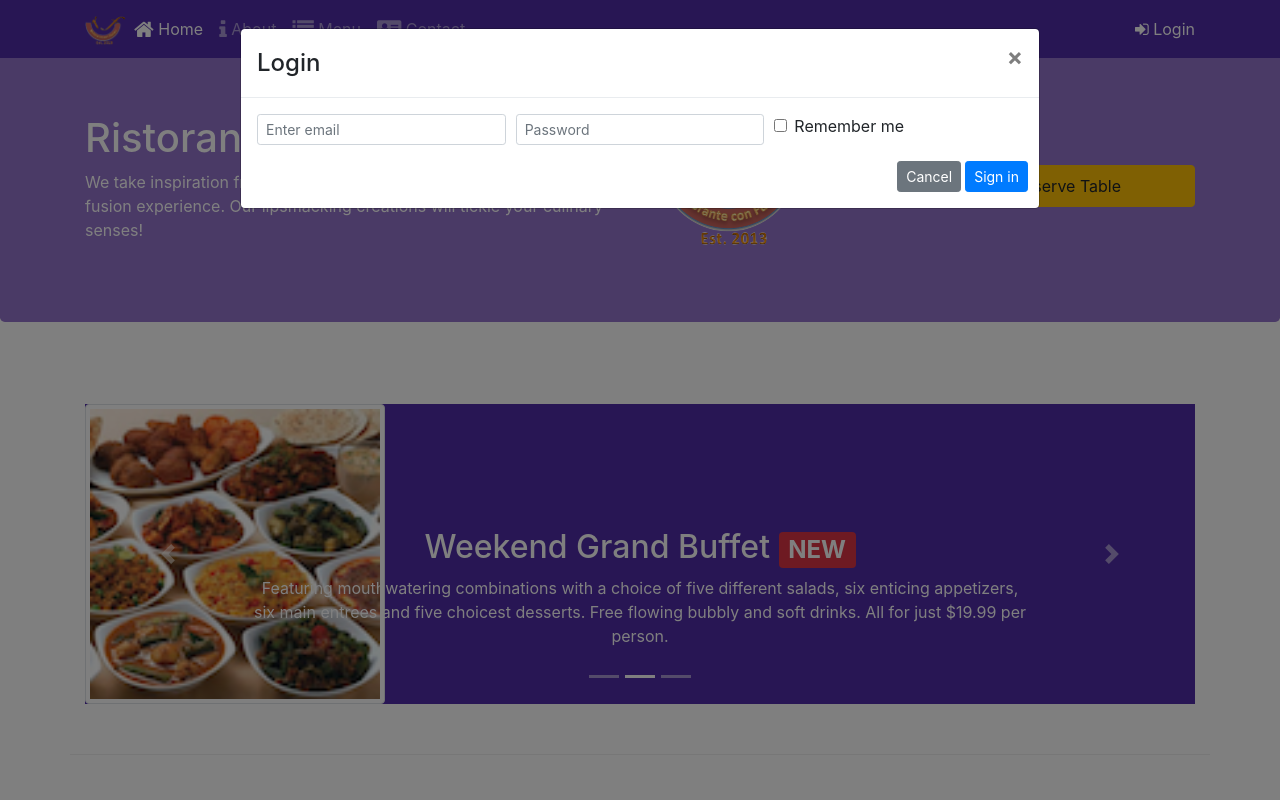
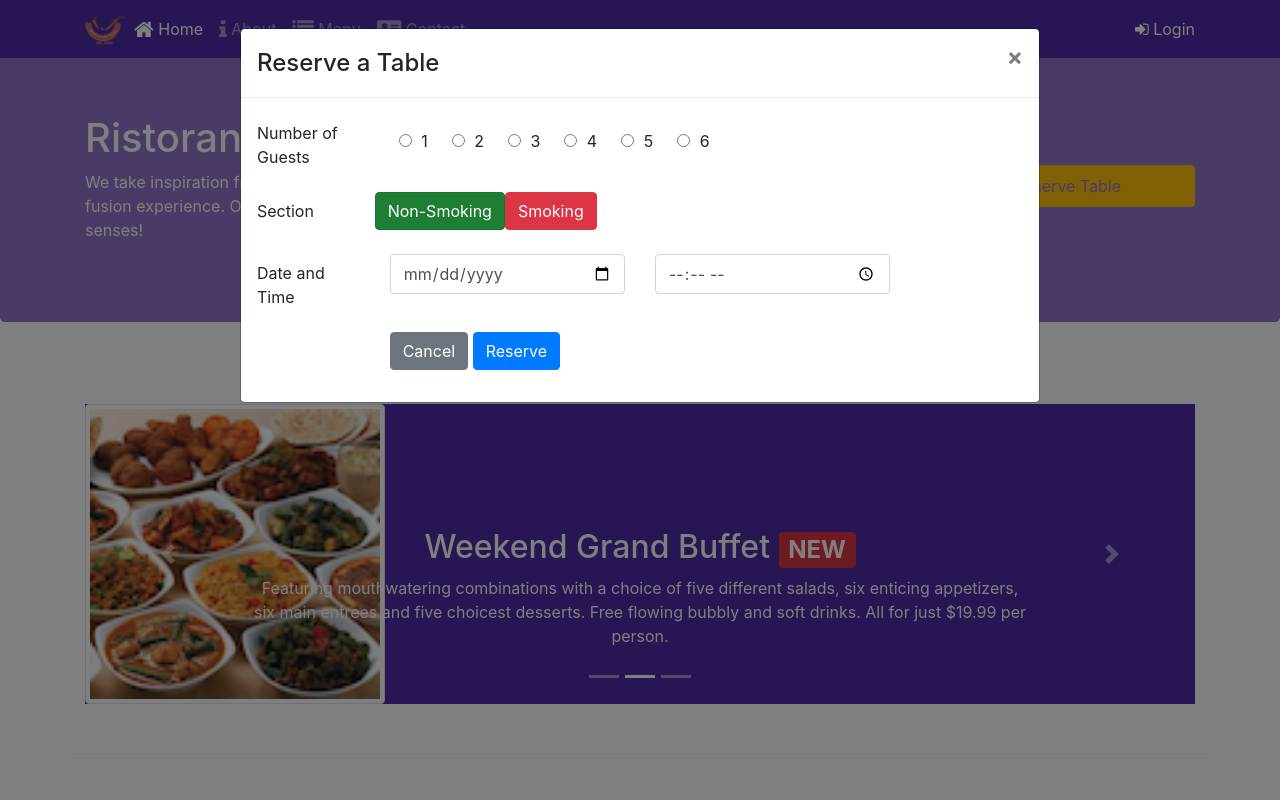
Before and after one commit to athos2113/conFusion, a website: page index.html in a window 1280 px wide. Both pictures are taken after a click on the link "Login". Shown: the top 800 px of the page. Drawn offline with nearby package versions, Linux system fonts and the light colour scheme.

Commit message:
Assignment 3

```diff
--- a/index.html
+++ b/index.html
@@ -49,32 +49,83 @@
         <!-- Modal content-->
         <div class="modal-content">
             <div class="modal-header">
-                <h4 class="modal-title">Login </h4>
+                <h4 class="modal-title">Reserve a Table</h4>
                 <button type="button" class="close" data-dismiss="modal">&times;</button>
             </div>
             <div class="modal-body">
                 <form>
-                    <div class="form-row">
-                        <div class="form-group col-sm-4">
-                                <label class="sr-only" for="exampleInputEmail3">Email address</label>
-                                <input type="email" class="form-control form-control-sm mr-1" id="exampleInputEmail3" placeholder="Enter email">
-                        </div>
-                        <div class="form-group col-sm-4">
-                            <label class="sr-only" for="exampleInputPassword3">Password</label>
-                            <input type="password" class="form-control form-control-sm mr-1" id="exampleInputPassword3" placeholder="Password">
-                        </div>
-                        <div class="col-sm-auto">
-                            <div class="form-check">
-                                <input class="form-check-input" type="checkbox">
-                                <label class="form-check-label"> Remember me
-                                </label>
-                            </div>
-                        </div>
-                    </div>
-                    <div class="form-row">
-                        <button type="button" class="btn btn-secondary btn-sm ml-auto" data-dismiss="modal">Cancel</button>
-                        <button type="submit" class="btn btn-primary btn-sm ml-1">Sign in</button>
-                    </div>
+                  <div class="form-group row">
+                      <label for="guests" class="col-12 col-sm-12 col-md-2 col-form-label">Number of Guests</label>
+                      <div class="form-check form-check-inline col-12 col-sm-12 col-md-8">
+                          <label class="custom-control custom-radio">
+                              <input type="radio" class="form-check-input" id="guest1" name="guests" value="">
+                              <span class="custom-control-indicator"></span>
+                              <span class="custom-control-description">1</span>
+                          </label>
+                          <label class="custom-control custom-radio">
+                              <input type="radio" class="form-check-input" id="guest2" name="guests" value="">
+                              <span class="custom-control-indicator"></span>
+                              <span class="custom-control-description">2</span>
+                          </label>
+                          <label class="custom-control custom-radio">
+                              <input type="radio" class="form-check-input" id="guest3" name="guests" value="">
+                              <span class="custom-control-indicator"></span>
+                              <span class="custom-control-description">3</span>
+                          </label>
+                          <label class="custom-control custom-radio">
+                              <input type="radio" class="form-check-input" id="guest4" name="guests" value="">
+                              <span class="custom-control-indicator"></span>
+                              <span class="custom-control-description">4</span>
+                          </label>
+                          <label class="custom-control custom-radio">
+                              <input type="radio" class="form-check-input" id="guest5" name="guests" value="">
+                              <span class="custom-control-indicator"></span>
+                              <span class="custom-control-description">5</span>
+                          </label>
+                          <label class="custom-control custom-radio">
+                              <input type="radio" class="form-check-input" id="guest6" name="guests" value="">
+                              <span class="custom-control-indicator"></span>
+                              <span class="custom-control-description">6</span>
+                          </label>
+                      </div>
+                  </div>
+                  <div class="form-group row">
+                    <label for="date" class="col-12 col-sm-12 col-md-2 col-form-label">Section</label>
+                      <div class="form-check form-check-inline col-12 col-sm-12 col-md-8">
+                        <label class="btn btn-success active">
+                          Non-Smoking
+                        </label>
+                        <label class="btn btn-danger">
+                          Smoking
+                        </label>
+                      </div>
+
+                  </div>
+                  <div class="form-group row">
+                      <label for="date" class="col-12 col-sm-12 col-md-2 col-form-label">Date and Time</label>
+                      <div class="col-12 col-sm-12 col-md-4">
+                          <div class="input-group">
+                              <!-- <div class="input-group-addon">
+                                  <i class="fa fa-calendar"></i>
+                              </div> -->
+                              <input type="date" class="form-control" id="date" name="date" placeholder="Date">
+                          </div>
+                      </div>
+                      <div class="col-12 col-sm-12 col-md-4">
+                          <div class="input-group">
+                              <!-- <div class="input-group-addon">
+                                  <i class="fa fa-clock-o"></i>
+                              </div> -->
+                              <input type="time" class="form-control" id="time" name="time" placeholder="Time">
+                          </div>
+                      </div>
+                  </div>
+                  <div class="form-group row">
+                      <div class="offset-md-2 col-md-10">
+                          <button type="button" class="btn btn-secondary ml-auto" data-dismiss="modal">Cancel</button>
+                          <button type="submit" class="btn btn-primary">Reserve</button>
+                      </div>
+                  </div>
                 </form>
             </div>
           </div>
@@ -93,8 +144,7 @@
                 </div>
                 <div class="col-12 col-sm-3 textPurple align-self-center">
                   <a role="button" class="btn btn-block nav-link btn-warning"
-                        data-toggle="tooltip" data-html="true"  title="Or Call us at <br><strong>+852 12345678</strong>"
-                        data-placement="bottom" href="#reserveform">Reserve Table</a>
+                        data-toggle="modal" data-target="#loginModal">Reserve Table</a>
                 </div>
             </div>
         </div>
@@ -213,76 +263,6 @@
                 </div>
             </div>
         </div>
-        <div class="row row-content align-items-center justify-content-center" id="reservationDiv">
-            <div class="col-12 col-sm-8">
-                <div class="card">
-                    <h3 class="card-header bg-warning text-white">Reserve a Table</h3>
-                    <div class="card-body">
-                        <form>
-                            <div class="form-group row">
-                                <label for="guests" class="col-12 col-sm-12 col-md-2 col-form-label">Number of Guests</label>
-                                <div class="form-check form-check-inline col-12 col-sm-12 col-md-8">
-                                    <label class="custom-control custom-radio">
-                                        <input type="radio" class="form-check-input" id="guest1" name="guests" value="">
-                                        <span class="custom-control-indicator"></span>
-                                        <span class="custom-control-description">1</span>
-                                    </label>
-                                    <label class="custom-control custom-radio">
-                                        <input type="radio" class="form-check-input" id="guest2" name="guests" value="">
-                                        <span class="custom-control-indicator"></span>
-                                        <span class="custom-control-description">2</span>
-                                    </label>
-                                    <label class="custom-control custom-radio">
-                                        <input type="radio" class="form-check-input" id="guest3" name="guests" value="">
-                                        <span class="custom-control-indicator"></span>
-                                        <span class="custom-control-description">3</span>
-                                    </label>
-                                    <label class="custom-control custom-radio">
-                                        <input type="radio" class="form-check-input" id="guest4" name="guests" value="">
-                                        <span class="custom-control-indicator"></span>
-                                        <span class="custom-control-description">4</span>
-                                    </label>
-                                    <label class="custom-control custom-radio">
-                                        <input type="radio" class="form-check-input" id="guest5" name="guests" value="">
-                                        <span class="custom-control-indicator"></span>
-                                        <span class="custom-control-description">5</span>
-                                    </label>
-                                    <label class="custom-control custom-radio">
-                                        <input type="radio" class="form-check-input" id="guest6" name="guests" value="">
-                                        <span class="custom-control-indicator"></span>
-                                        <span class="custom-control-description">6</span>
-                                    </label>
-                                </div>
-                            </div>
-                            <div class="form-group row">
-                                <label for="date" class="col-12 col-sm-12 col-md-2 col-form-label">Date and Time</label>
-                                <div class="col-12 col-sm-12 col-md-4">
-                                    <div class="input-group">
-                                        <!-- <div class="input-group-addon">
-                                            <i class="fa fa-calendar"></i>
-                                        </div> -->
-                                        <input type="date" class="form-control" id="date" name="date" placeholder="Date">
-                                    </div>
-                                </div>
-                                <div class="col-12 col-sm-12 col-md-4">
-                                    <div class="input-group">
-                                        <!-- <div class="input-group-addon">
-                                            <i class="fa fa-clock-o"></i>
-                                        </div> -->
-                                        <input type="time" class="form-control" id="time" name="time" placeholder="Time">
-                                    </div>
-                                </div>
-                            </div>
-                            <div class="form-group row">
-                                <div class="offset-md-2 col-md-10">
-                                    <button type="submit" class="btn btn-primary">Reserve</button>
-                                </div>
-                            </div>
-                        </form>
-                    </div>
-                </div>
-            </div>
-        </div>
     </div>
 
     <footer class="footer">
@@ -337,11 +317,6 @@
     <script src="node_modules/popper.js/dist/umd/popper.min.js"></script>
     <script src="node_modules/bootstrap/dist/js/bootstrap.min.js"></script>
 
-    <script>
-        $(document).ready(function(){
-            $('[data-toggle="tooltip"]').tooltip();
-        });
-    </script>
 </body>
 
 </html>
```
